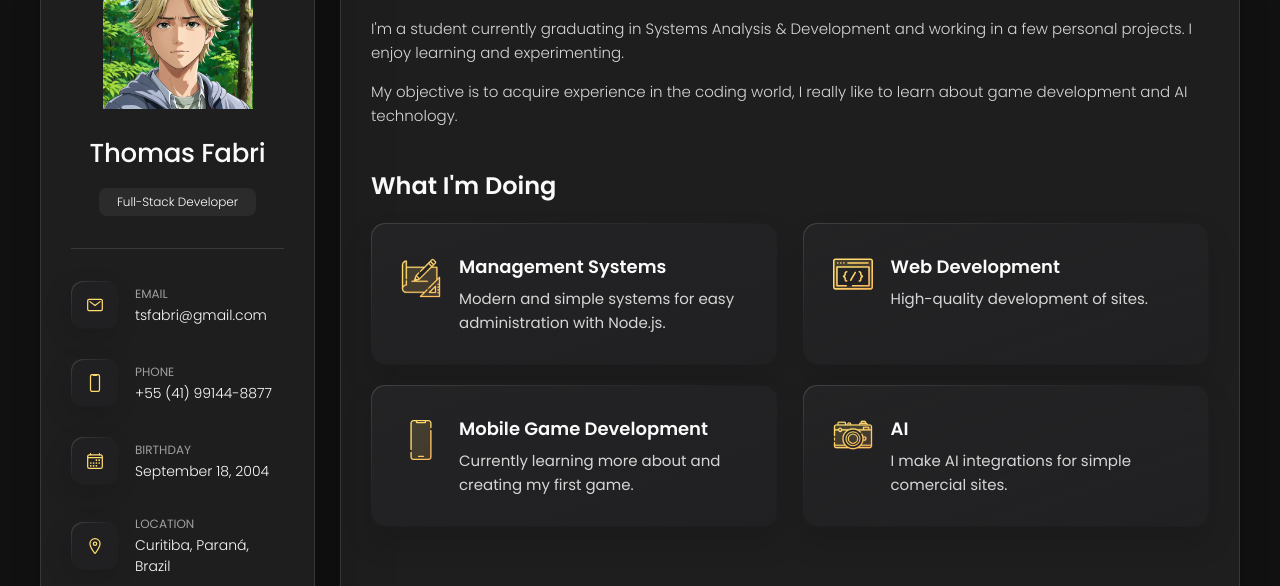
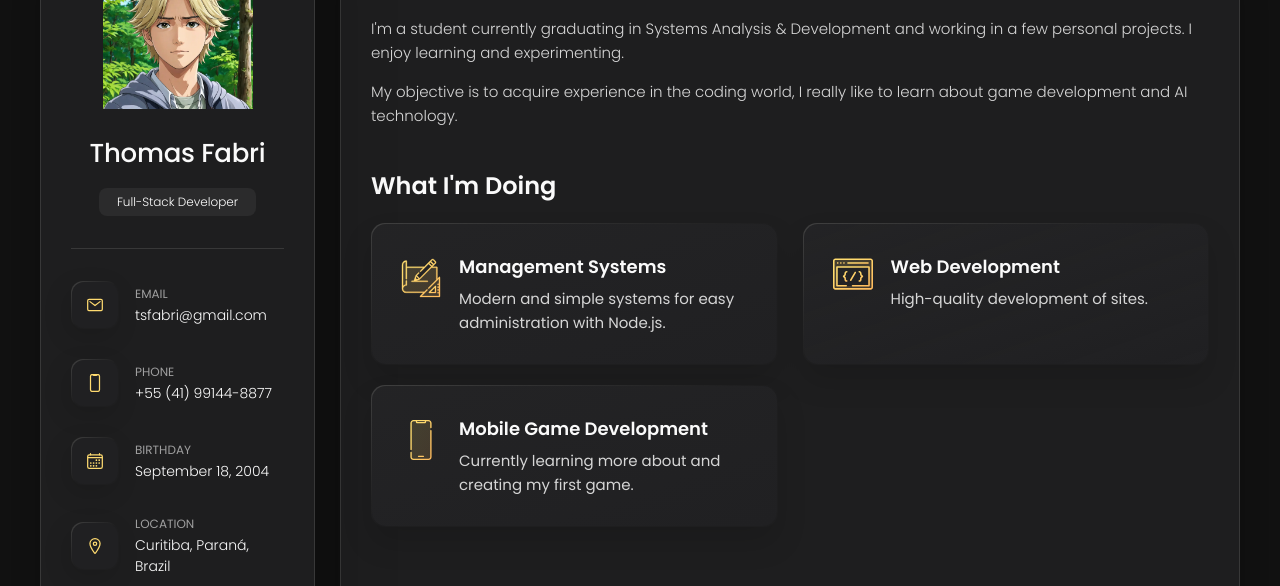
Before and after one commit to ThomasFabri/ThomasFabri.github.io, a plain HTML site: page index.html in a window 1280 px wide. Shown: the part 162-748 px from the top of the page. Drawn offline with nearby package versions, Linux system fonts and the light colour scheme.

Commit message:
small change

```diff
--- a/index.html
+++ b/index.html
@@ -261,22 +261,6 @@
 
             </li>
 
-            <li class="service-item">
-
-              <div class="service-icon-box">
-                <img src="./assets/images/icon-photo.svg" alt="camera icon" width="40">
-              </div>
-
-              <div class="service-content-box">
-                <h4 class="h4 service-item-title">AI</h4>
-
-                <p class="service-item-text">
-                  I make AI integrations for simple comercial sites.
-                </p>
-              </div>
-
-            </li>
-
           </ul>
 
         </section>
--- a/index.txt
+++ b/index.txt
@@ -53,10 +53,6 @@ alt = mobile app icon
 Mobile Game Development
 Currently learning more about and creating my first game.
 
-alt = camera icon
-AI
-I make AI integrations for simple comercial sites.
-
 
 # resume
 
```
